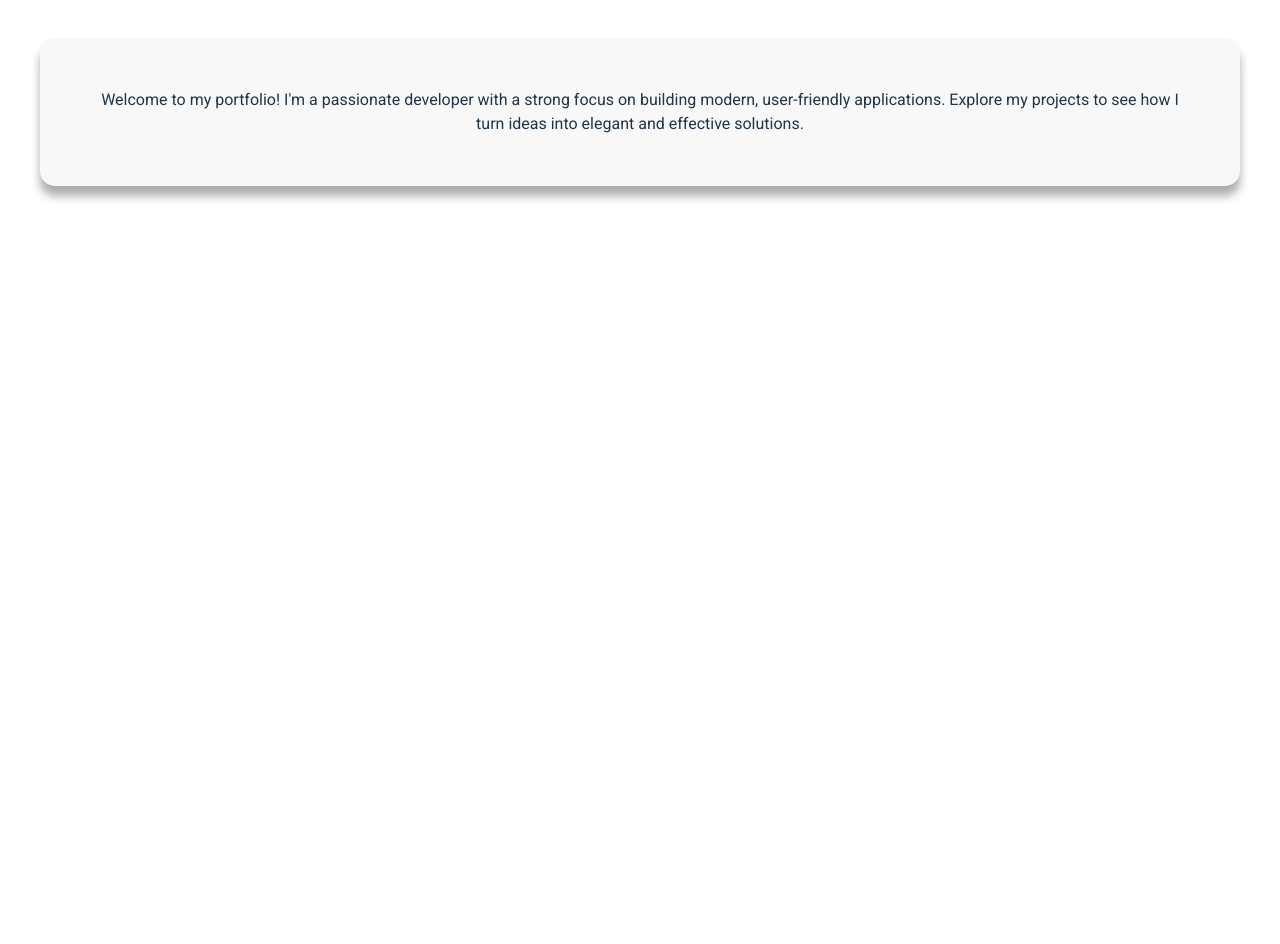
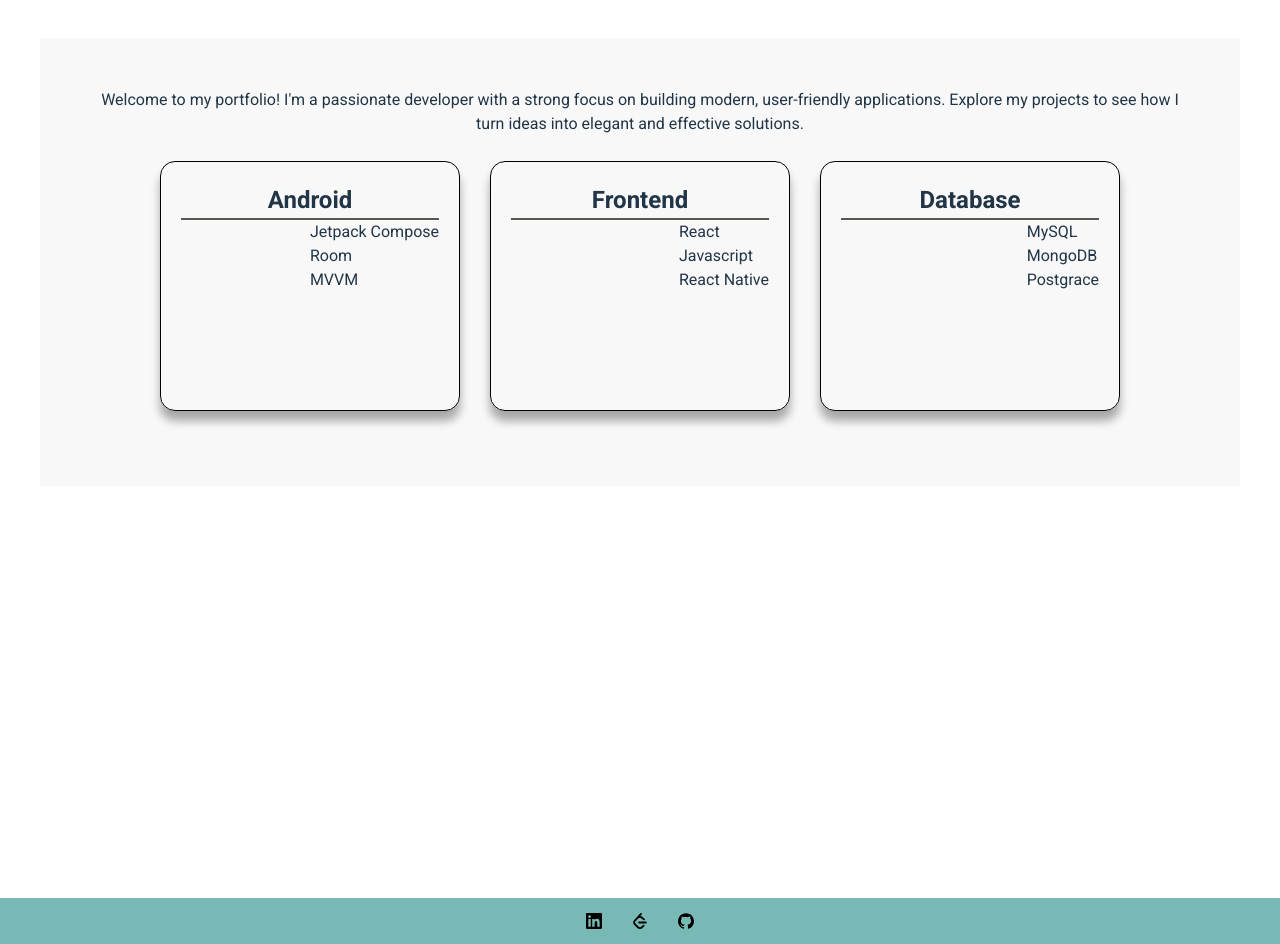
Before and after one commit to prs-sharma9/personal-webpage, a React (Vite) app: page / in a window 1280 px wide. Shown: the part 802-1746 px from the top of the page. Before the commit the page ends 1100 px from the top, so only its background shows below. Built offline with nearby package versions, Linux system fonts and the light colour scheme.

Commit message:
Update Layout and added Cards

```diff
--- a/package.json
+++ b/package.json
@@ -12,6 +12,7 @@
   "dependencies": {
     "react": "^19.1.1",
     "react-dom": "^19.1.1",
+    "react-icons": "^5.5.0",
     "react-router": "^7.8.2"
   },
   "devDependencies": {
--- a/src/App.css
+++ b/src/App.css
@@ -1,20 +1,35 @@
 #root {
-  max-width: 80%;
-  margin: 0 auto;
-  padding: 2rem;
   text-align: center;
 }
 
+#page {
+  display: flex;
+  flex-direction: column;
+  min-height: 100vh;
+  justify-content: flex-start;
+}
+
 .m5-btm {
-  margin-bottom: 50px;
+  /* margin-bottom: 50px; */
 }
 
 .elevate {
   box-shadow: 0 10px 10px rgba(0,0,0,0.33);
 }
 
+ /* HEADER AND NAVIGATION MENNU - START */
 header {
   padding: 20px;
+  position: sticky;
+  top: 0;
+  left: 0;
+  background-color: var(--header-footer-bg-color);
+  color: var(--header-footer-txt-color);
+  height: 80px;
+}
+
+header * {
+  /* z-index: 10; */
 }
 
 nav > ul {
@@ -25,7 +40,7 @@ nav > ul {
 }
 
 li > a {
-  color: var(--hero-font-color);
+  color: #44444E;
   font-weight: 900;
   font-size: 1.5rem;
   text-decoration: none;
@@ -35,41 +50,38 @@ li > a {
 }
 
 li > a:hover {
-  color: #FFF;
-  border: 1px solid #44444E;
+  /* color: #FFF; */
+  border: 1px solid var(--header-footer-border-color);
 }
 
 li > a.active{
-  background-color: #44444E;
+  border: 1px solid var(--header-footer-border-color);
 }
+
+/* HEADER AND NAVIGATION MENU - END */
 
 main {
   padding: 40px;
   background-color: #FFF;
   border-radius: var(--section-border-radius);
-  position: absolute;
-  top: 100%;
-  left: 0;
-  min-height: 300px;
+  min-height: 900px;
   width: 100%;
+
 }
 
 #hero-section {
   background: url("assets/images/hero.jpg") center/cover no-repeat;
   width: 100%;
-  height: 100vh;
+  height: calc(100vh - 80px);
   overflow: hidden;
-  position: absolute;
-  top: 0;
-  left: 0;
-  z-index: 0;
+
   display: flex;
   flex-direction: column;
   justify-content: center;
   align-content: center;
 }
 
-#hero-section::after {
+/* #hero-section::after {
   content: '';
   position: absolute;
   top: 0;
@@ -78,15 +90,22 @@ main {
   width: 100%;
   background-color: rgba(0, 0, 0, 0.3);
   z-index: 1;
+} */
+
+footer {
+  display: flex;
+  justify-content: center;
+  align-items: center;
+  gap: 30px;
+  width: 100%;
+  padding: 15px 0;
+  background-color: var(--header-footer-bg-color);
 }
 
-footer {
-  position: static;
-  bottom: 0;
-  right: 0;
-  width: 100%;
-  z-index: 4;
-  background-color: #D6A99D;
+.social {
+  display: flex;
+  justify-content: center;
+  align-items: center;
 }
 
 .titleTxt {
@@ -124,6 +143,40 @@ footer {
 section {
   width: 100%;
   padding: 50px;
-  border-radius: var(--section-border-radius);
   background-color: var(--section-bg-color);
 }
+
+#skills-area {
+  display: flex;
+  justify-content: center;
+  align-items: center;
+  width: 100%;
+  gap: 30px;
+  min-height: 300px;
+}
+
+.card {
+  width: 300px;
+  height: 250px;
+  border-radius: var(--section-border-radius);
+  padding: 20px;
+  border: 1px solid black;
+  justify-content: flex-start;
+}
+
+.card-title {
+  font-size: 1.5rem;
+}
+
+.card-divider {
+  height: 2px;
+  width: 100%;
+  background-color: #57564F;
+}
+
+.card-detail {
+  justify-self: flex-end;
+  display: flex;
+  flex-direction: column;
+  align-items: flex-start;
+}
--- a/src/App.tsx
+++ b/src/App.tsx
@@ -1,11 +1,11 @@
 import './App.css'
-import Header from './components/Header'
 import { BrowserRouter, Routes, Route } from 'react-router'
 import Home from './pages/Home'
 import Projects from './pages/Projects'
 import Contact from './pages/Contact'
 import Hero from './components/Hero'
-// import Footer from './components/Footer'
+import Footer from './components/Footer'
+import Header from './components/Header'
 
 function App() {
 
@@ -13,6 +13,7 @@ function App() {
     <>
     <BrowserRouter>
       <Header />
+      <div id='page'>
         <Hero />
         <main id='main-content' className='m5-btm'>
           <Routes>
@@ -21,7 +22,9 @@ function App() {
             <Route path='/contact' element={<Contact />}/>
           </Routes>
         </main>
-      {/* <Footer /> */}
+        <Footer />
+      </div>
+
     </BrowserRouter>
     </>
   )
--- a/src/components/Footer.tsx
+++ b/src/components/Footer.tsx
@@ -1,7 +1,11 @@
+import { SiLinkedin, SiLeetcode, SiGithub } from "react-icons/si";
+
 function Footer() {
     return (
         <footer>
-            <p>Footer</p>
+            <a className="social" rel="noopener noreferrer" target="_blank" href="https://www.linkedin.com/in/prs-sharma9"><SiLinkedin /></a>
+            <a className="social" href="https://leetcode.com/u/prashsharma88/" target="_blank" rel="noopener noreferrer"><SiLeetcode /></a>
+            <a className="social" href="https://github.com/prs-sharma9" target="_blank" rel="noopener noreferrer"><SiGithub /></a>
         </footer>
     );
 }
--- a/src/components/Hero.tsx
+++ b/src/components/Hero.tsx
@@ -1,8 +1,10 @@
 import profileimg from "../assets/images/profileimg.jpeg";
+// import Header from "./Header";
 
 function Hero() {
     return (
         <section id="hero-section" className="m5-btm">
+
             <div id="hero-content">
                 <img src={profileimg} alt="Image of Prashant" />
                 <h2 className="titleTxt">Hi there! I am Prashant...</h2>
--- /dev/null
+++ b/src/components/SkillCard.tsx
@@ -0,0 +1,31 @@
+import { skills } from "../data/utils.ts";
+
+const SkillCard = () => {
+    console.log(skills.category);
+    const skill_array = skills.value;
+    console.log("array");
+    console.log(skill_array);
+    return (
+        <>
+        {skill_array.map((skill) => {
+            console.log("test");
+            console.log(skill.detail[0]);
+            return (
+                <article className="card elevate">
+                    <h3 className="card-title">{skill.title}</h3>
+                    <div className="card-divider"></div>
+                    <div className="card-detail">
+                        <p className="card-item">{skill.detail[0].topic}</p>
+                        <p className="card-item">{skill.detail[1].topic}</p>
+                        <p className="card-item">{skill.detail[2].topic}</p>
+                    </div>
+
+                </article>
+
+            );
+        })}
+        </>
+    );
+}
+
+export default SkillCard;
--- /dev/null
+++ b/src/data/utils.ts
@@ -0,0 +1,71 @@
+export type SkillDetail = {
+    topic: string;
+    level: number;
+}
+
+export type SkillCategory = {
+    title: string;
+    detail: SkillDetail[];
+}
+
+export type SkillsObject = {
+    category: string;
+    value: SkillCategory[];
+}
+
+export const skills : SkillsObject = {
+    category: 'Technical Skills',
+    value: [
+        {
+            title: 'Android',
+            detail: [
+                {
+                  topic: 'Jetpack Compose',
+                    level: 4,
+                },
+                {
+                    topic: 'Room',
+                    level: 4,
+                },
+                {
+                    topic: 'MVVM',
+                    level: 4,
+                },
+            ]
+        },
+        {
+            title: 'Frontend',
+            detail: [
+                {
+                    topic: 'React',
+                    level: 3.5,
+                },
+                {
+                    topic: 'Javascript',
+                    level: 5,
+                },
+                {
+                    topic: 'React Native',
+                    level: 3,
+                }
+            ]
+        },
+        {
+            title: 'Database',
+            detail: [
+                {
+                    topic: 'MySQL',
+                    level: 4,
+                },
+                {
+                    topic: 'MongoDB',
+                    level: 3.5,
+                },
+                {
+                    topic: 'Postgrace',
+                    level: 2,
+                }
+            ]
+        }
+    ]
+}
--- a/src/index.css
+++ b/src/index.css
@@ -11,17 +11,19 @@
   text-rendering: optimizeLegibility;
   -webkit-font-smoothing: antialiased;
   -moz-osx-font-smoothing: grayscale;
-  --body-bg-color: #F2F2F2;
+  --body-bg-color: #FFF;
   --section-bg-color: #F8F8F8;
   --section-border-radius: 15px;
   --hero-font-color: #F8F8F8;
+  --header-footer-bg-color: #78B9B5;
+  --header-footer-txt-color: #37353E;
+  --header-footer-border-color: #37353E;
 }
 
 * {
   margin: 0;
   padding: 0;
   box-sizing: border-box;
-  z-index: 2;
   font-family: "Roboto", sans-serif;
 }
 
@@ -52,7 +54,11 @@ button:focus-visible {
 body {
   background-color: var(--body-bg-color);
   min-height: 100vh;
-  position: relative;
+}
+
+a {
+  text-decoration: none;
+  color: black
 }
 
 @media (prefers-color-scheme: light) {
@@ -60,9 +66,7 @@ body {
     color: #213547;
     background-color: #ffffff;
   }
-  a:hover {
-    color: #747bff;
-  }
+
   button {
     background-color: #f9f9f9;
   }
--- a/src/pages/Home.tsx
+++ b/src/pages/Home.tsx
@@ -1,11 +1,16 @@
+import SkillCard from "../components/SkillCard";
+
 function Home() {
     return (
-        <section id="intro" className="elevate">
+        <section id="intro" className="">
             <div>
                 <p id="intro-txt">
                     Welcome to my portfolio! I'm a passionate developer with a strong focus on building modern, user-friendly applications.
                     Explore my projects to see how I turn ideas into elegant and effective solutions.
                 </p>
+                <div id="skills-area">
+                    <SkillCard />
+                </div>
             </div>
         </section>
     );
```
Also changed, not shown: 1 other file (tests, documents, lock files or other folders). Lines whose indentation alone changed are shown as unchanged.
